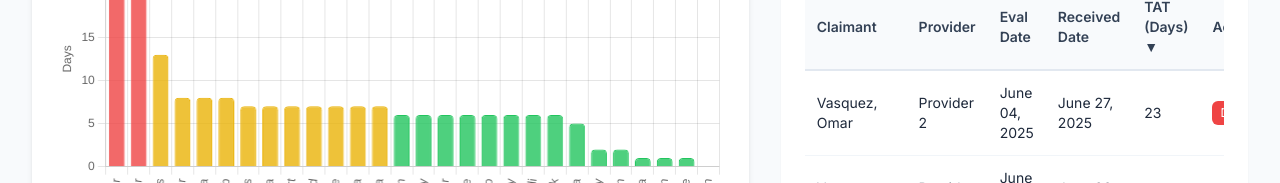
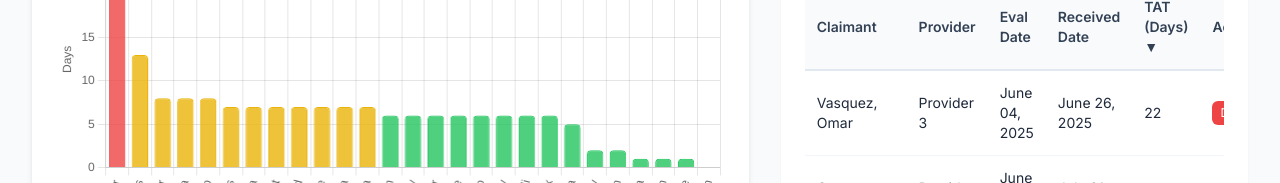
Before and after one commit to Allen018-max/Turn-Around-Time, a plain HTML site: page index.html in a window 1280 px wide. Shown: the part 1134-1317 px from the top of the page. Drawn offline with nearby package versions, Linux system fonts and the light colour scheme.

Commit message:
Update index.html

```diff
--- a/index.html
+++ b/index.html
@@ -240,7 +240,6 @@
                 { name: 'Galleano, Melissa', evalDateStr: 'June 18, 2025', receivedDateStr: 'June 25, 2025' },
                 { name: 'Vasquez, Tara', evalDateStr: 'June 26, 2025', receivedDateStr: 'July 01, 2025' },
                 { name: 'Toscano, Kelly', evalDateStr: 'June 25, 2025', receivedDateStr: 'June 27, 2025' },
-                { name: 'Vasquez, Omar', evalDateStr: 'June 04, 2025', receivedDateStr: 'June 27, 2025' },
                 { name: 'Shields, Antwon', evalDateStr: 'July 01, 2025', receivedDateStr: 'July 01, 2025' },
                 { name: 'Inge, Oswin', evalDateStr: 'June 25, 2025', receivedDateStr: 'July 01, 2025' },
                 { name: 'Radgowski, Becky', evalDateStr: 'June 25, 2025', receivedDateStr: 'July 01, 2025' },
```
